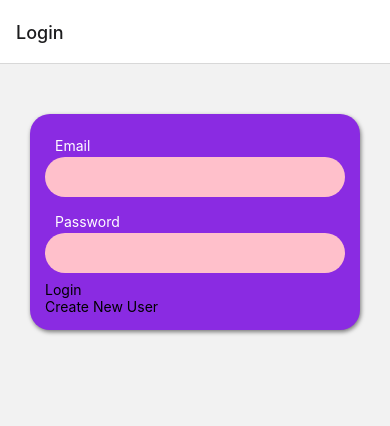
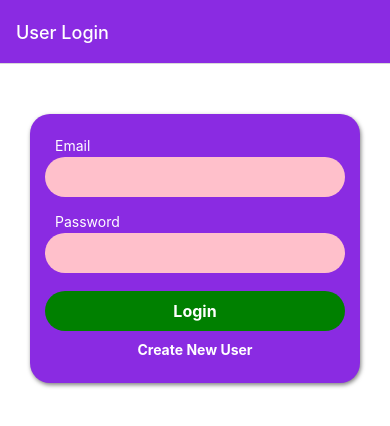
Before and after one commit to sabata06/reactNative-Firebase-Auth-App, a React Native app: screen /Login in a window 390 px wide. Shown: the top 426 px of the page. Built offline with nearby package versions, Linux system fonts and the light colour scheme.

Commit message:
login form styled

```diff
--- a/App.js
+++ b/App.js
@@ -1,30 +1,41 @@
-import { StatusBar } from 'expo-status-bar';
-import { StyleSheet, Text, View } from 'react-native';
-import { NavigationContainer } from '@react-navigation/native';
-import { createNativeStackNavigator } from '@react-navigation/native-stack';
-import LoginScreen from './screens/LoginScreen';
-import SignupScreen from './screens/SignupScreen';
-
+import { StatusBar } from "expo-status-bar";
+import { StyleSheet, Text, View } from "react-native";
+import { NavigationContainer } from "@react-navigation/native";
+import { createNativeStackNavigator } from "@react-navigation/native-stack";
+import LoginScreen from "./screens/LoginScreen";
+import SignupScreen from "./screens/SignupScreen";
 
 const Stack = createNativeStackNavigator();
 
-function NormalStack(){
-  return(
-    <Stack.Navigator>
-    <Stack.Screen name="Login" component={LoginScreen} />
-    <Stack.Screen name="Signup" component={SignupScreen} />
-  </Stack.Navigator>
-  )
+function NormalStack() {
+  return (
+    <Stack.Navigator
+      screenOptions={{
+        headerStyle: { backgroundColor: "blueviolet" },
+        headerTintColor: "white",
+        contentStyle: {
+          backgroundColor: "white",
+        },
+      }}
+    >
+      <Stack.Screen
+        name="Login"
+        component={LoginScreen}
+        options={{
+          headerTitle: "User Login",
+        }}
+      />
+      <Stack.Screen name="Signup" component={SignupScreen} />
+    </Stack.Navigator>
+  );
 }
 
 export default function App() {
   return (
     <NavigationContainer>
-    <NormalStack/>
+      <NormalStack />
     </NavigationContainer>
   );
 }
 
-const styles = StyleSheet.create({
-
-});
+const styles = StyleSheet.create({});
--- a/components/AuthForm.jsx
+++ b/components/AuthForm.jsx
@@ -33,7 +33,7 @@ export default function AuthForm({ isLogin }) {
         onUpdateValue={updateInput.bind(this, "password")}
         value={enteredPassword}
       />
-      <View>
+      <View style={styles.buttons}>
         <Button>
           {isLogin ? "Login" : "Register"}
         </Button>
@@ -42,4 +42,8 @@ export default function AuthForm({ isLogin }) {
   );
 }
 
-const styles = StyleSheet.create({});
+const styles = StyleSheet.create({
+  buttons:{
+    marginTop:10
+  }
+});
--- a/components/Button.jsx
+++ b/components/Button.jsx
@@ -1,12 +1,32 @@
-import { StyleSheet, Text, View } from 'react-native'
-import React from 'react'
+import { Pressable, StyleSheet, Text, View } from "react-native";
+import React from "react";
 
-export default function Button({children}) {
+export default function Button({ children }) {
   return (
-    <View>
-      <Text>{children}</Text>
-    </View>
-  )
+    <Pressable
+      style={({ pressed }) => [styles.button, pressed && styles.pressed]}
+    >
+      <View>
+        <Text style={styles.text}>{children}</Text>
+      </View>
+    </Pressable>
+  );
 }
 
-const styles = StyleSheet.create({})
+const styles = StyleSheet.create({
+  button: {
+    backgroundColor: "green",
+    paddingVertical:10,
+    borderRadius:20,
+  },
+  pressed: {
+    opacity: 0.5,
+  },
+  text:{
+    textAlign:"center",
+    color:"white",
+    fontWeight:"bold",
+    fontSize:16
+
+  }
+});
--- a/components/ButtonWhite.jsx
+++ b/components/ButtonWhite.jsx
@@ -1,12 +1,30 @@
-import { StyleSheet, Text, View } from 'react-native'
-import React from 'react'
+import { Pressable, StyleSheet, Text, View } from "react-native";
+import React from "react";
 
-export default function ButtonWhite({children}) {
+export default function ButtonWhite({ children }) {
   return (
-    <View>
-      <Text>{children}</Text>
-    </View>
-  )
+    <Pressable
+      style={({ pressed }) => [styles.button, pressed && styles.pressed]}
+    >
+      <View>
+        <Text style={styles.text}>{children}</Text>
+      </View>
+    </Pressable>
+  );
 }
 
-const styles = StyleSheet.create({})
+const styles = StyleSheet.create({
+  button: {
+
+    paddingVertical: 10,
+    borderRadius: 20,
+  },
+  pressed: {
+    opacity: 0.5,
+  },
+  text: {
+    textAlign: "center",
+    color: "white",
+    fontWeight: "bold",
+  },
+});
```
